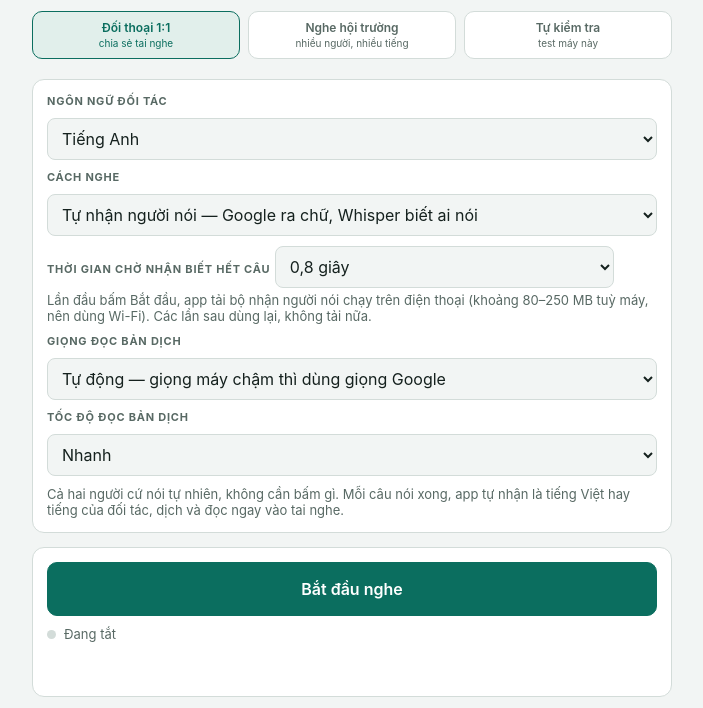
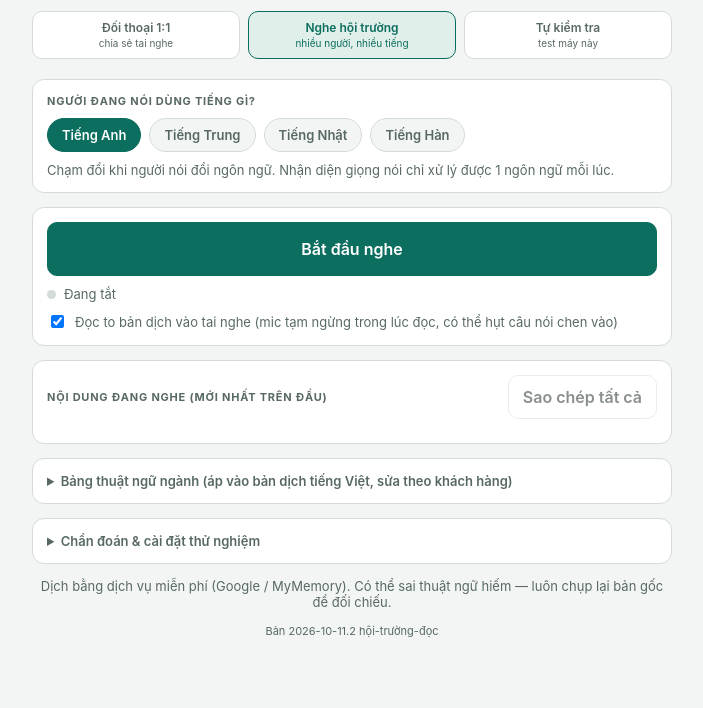
Before and after one commit to LOIMINH2602/audit-translator, a website with bundled scripts: page src/index.html in a window 1280 px wide. Shown: the part 76-784 px from the top of the page, without its empty margins (288-991 px from the left). Built offline with nearby package versions, Linux system fonts and the light colour scheme.

Commit message:
Hội trường: đọc bản dịch vào tai nghe mặc định, nhớ tiếng đang nghe, mở app vào thẳng Hội trường
Co-Authored-By: Claude Opus 5.5 <noreply@anthropic.com>

```diff
--- a/src/index.html
+++ b/src/index.html
@@ -119,7 +119,7 @@
     <div class="panel">
       <button class="primary big" id="mtgToggle">Bắt đầu nghe</button>
       <div class="status"><span class="dot" id="mtgDot"></span><span id="mtgStatus">Đang tắt</span></div>
-      <label class="chk"><input type="checkbox" id="mtgSpeak"> Đọc to bản dịch vào tai nghe (mic tạm ngừng trong lúc đọc, có thể hụt câu nói chen vào)</label>
+      <label class="chk"><input type="checkbox" id="mtgSpeak" checked> Đọc to bản dịch vào tai nghe (mic tạm ngừng trong lúc đọc, có thể hụt câu nói chen vào)</label>
       <div class="err" id="mtgErr" hidden></div>
     </div>
 
--- a/src/js/config.js
+++ b/src/js/config.js
@@ -1,5 +1,5 @@
 // Tăng mỗi lần deploy để biết điện thoại đang chạy bản nào (hiện ở chân trang và đầu báo cáo).
-export const APP_VERSION = '2026-10-11.1 ghép-google-whisper';
+export const APP_VERSION = '2026-10-11.2 hội-trường-đọc';
 
 export const NAMES = {
   'en-US': 'Anh',
--- a/src/js/main.js
+++ b/src/js/main.js
@@ -36,6 +36,8 @@ initMeeting();
 initSelfTest();
 initFieldTest();
 initConcurrentTest();
+// 11/10: Lợi Minh dừng phát triển 1:1, chỉ dùng Nghe hội trường → mở app vào thẳng màn này
+selectTab('mtg');
 
 if ('serviceWorker' in navigator && (location.protocol === 'https:' || location.hostname === 'localhost')) {
   navigator.serviceWorker.register('sw.js').catch(() => {});
--- a/src/js/meeting.js
+++ b/src/js/meeting.js
@@ -9,10 +9,18 @@ import { speak, cancel } from './tts.js';
 import { diag } from './diagnostics.js';
 import { holdScreen, classifyMicError } from './keepalive.js';
 
+// nhớ theo máy: có đọc bản dịch không (mặc định có — 11/10 Lợi Minh test thấy ô tắt nên chỉ hiện chữ) và tiếng đang nghe
+const SPEAK_KEY = 'audit.mtgSpeak.v1';
+const LANG_KEY = 'audit.mtgLang.v1';
+const readPref = (k) => { try { return localStorage.getItem(k); } catch (_) { return null; } };
+const writePref = (k, v) => { try { localStorage.setItem(k, v); } catch (_) {} };
+
 export function initMeeting() {
   const log = [];
   let running = false;
-  let currentLang = 'en-US';
+  let currentLang = NAMES[readPref(LANG_KEY)] ? readPref(LANG_KEY) : 'en-US';
+  if (readPref(SPEAK_KEY)) $('mtgSpeak').checked = readPref(SPEAK_KEY) === '1';
+  $('mtgSpeak').onchange = () => writePref(SPEAK_KEY, $('mtgSpeak').checked ? '1' : '0');
 
   const rec = createRecognizer({
     name: 'hội-trường',
@@ -77,11 +85,14 @@ export function initMeeting() {
     $('mtgStatus').textContent = on ? 'Đang nghe · ' + NAMES[currentLang] : 'Đang tắt';
   }
 
-  document.querySelectorAll('#meetingLangChips .chip').forEach((chip) => {
+  const chips = document.querySelectorAll('#meetingLangChips .chip');
+  chips.forEach((c) => c.setAttribute('aria-pressed', String(c.dataset.lang === currentLang)));
+  chips.forEach((chip) => {
     chip.onclick = () => {
-      document.querySelectorAll('#meetingLangChips .chip').forEach((c) => c.setAttribute('aria-pressed', 'false'));
+      chips.forEach((c) => c.setAttribute('aria-pressed', 'false'));
       chip.setAttribute('aria-pressed', 'true');
       currentLang = chip.dataset.lang;
+      writePref(LANG_KEY, currentLang);
       rec && rec.setLang(currentLang);
       if (running) setRunning(true);
     };
```
